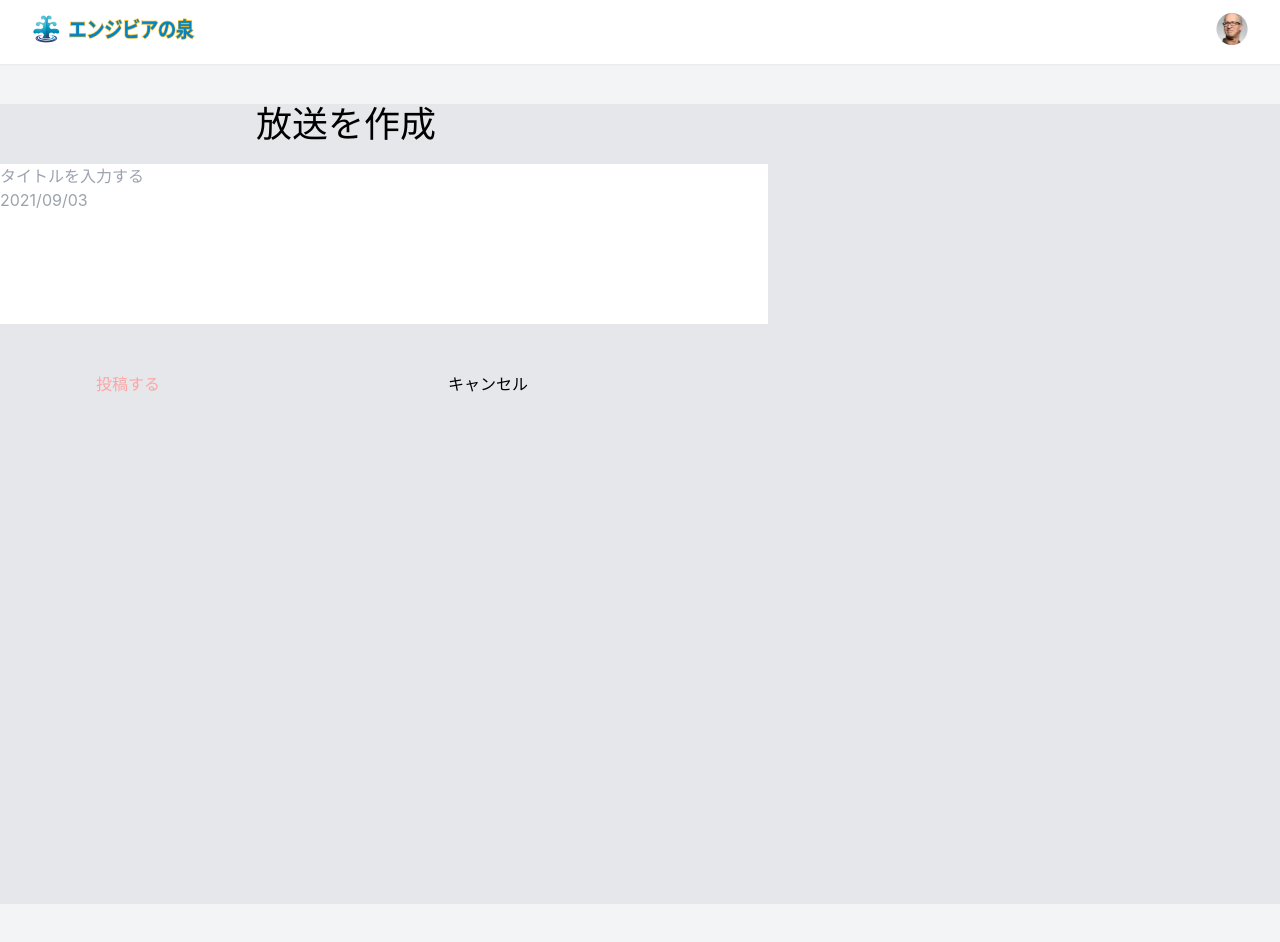
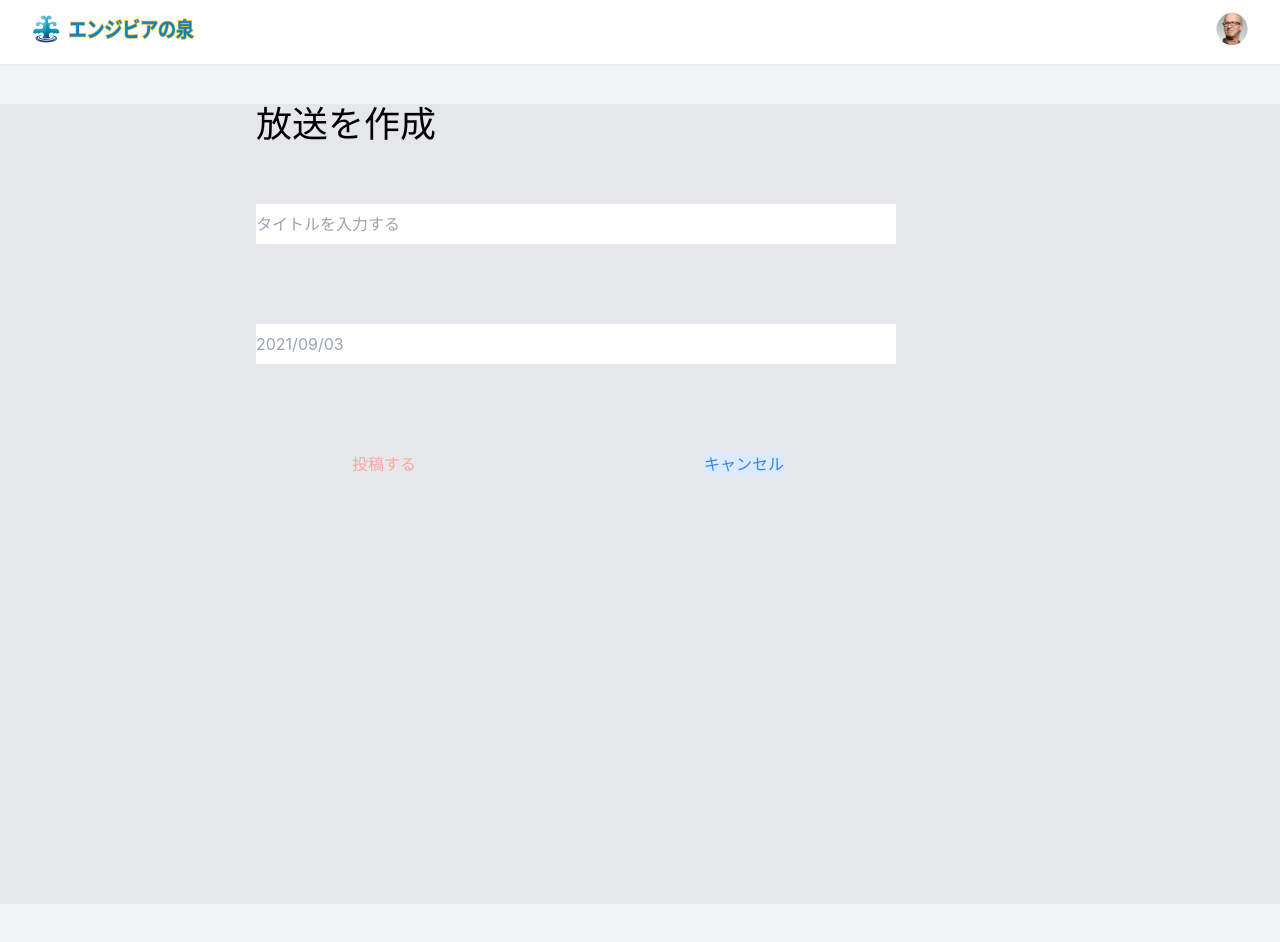
Before and after one commit to Qin-Eva/pj_engivia, a Next.js app: page /admin/broadcasts/create in a window 1280 px wide. Built offline with nearby package versions, Linux system fonts and the light colour scheme.

Commit message:
⚡️ 入力フォーマット作成

```diff
--- a/src/pages/admin/broadcasts/create.tsx
+++ b/src/pages/admin/broadcasts/create.tsx
@@ -11,12 +11,12 @@ const createBroadcast: NextPage = () => {
       </Head>
       <div className="bg-gray-200 h-screen">
         <div className="text-4xl w-3/5 mx-auto mb-5">放送を作成</div>
-        <div className="h-40 bg-white w-3/5">
+        <div className="h-40 w-3/5 mx-auto">
           <div>
             <input
-              className="w-72"
-              name="name"
-              id="name"
+              className="h-10 w-5/6 my-10"
+              name="title"
+              id="title"
               type="text"
               placeholder="タイトルを入力する"
               aria-required="true"
@@ -25,9 +25,9 @@ const createBroadcast: NextPage = () => {
           </div>
           <div>
             <input
-              className="w-72"
-              name="name"
-              id="name"
+              className="h-10 w-5/6 my-10"
+              name="date"
+              id="date"
               type="text"
               placeholder="2021/09/03"
               aria-required="true"
@@ -35,12 +35,12 @@ const createBroadcast: NextPage = () => {
             />
           </div>
         </div>
-        <div className="flex">
+        <div className="flex mt-20 w-3/5 mx-auto">
           <div className="text-red-300 w-40 mx-24 mt-12">
             {/* ボタン機能に変更？ */}
             <Link href="/">投稿する</Link>
           </div>
-          <div className="w-40 mx-24 mt-12">
+          <div className="text-blue-500 mx-24 mt-12 bg-blue-100">
             <Link href="/">キャンセル</Link>
           </div>
         </div>
```
